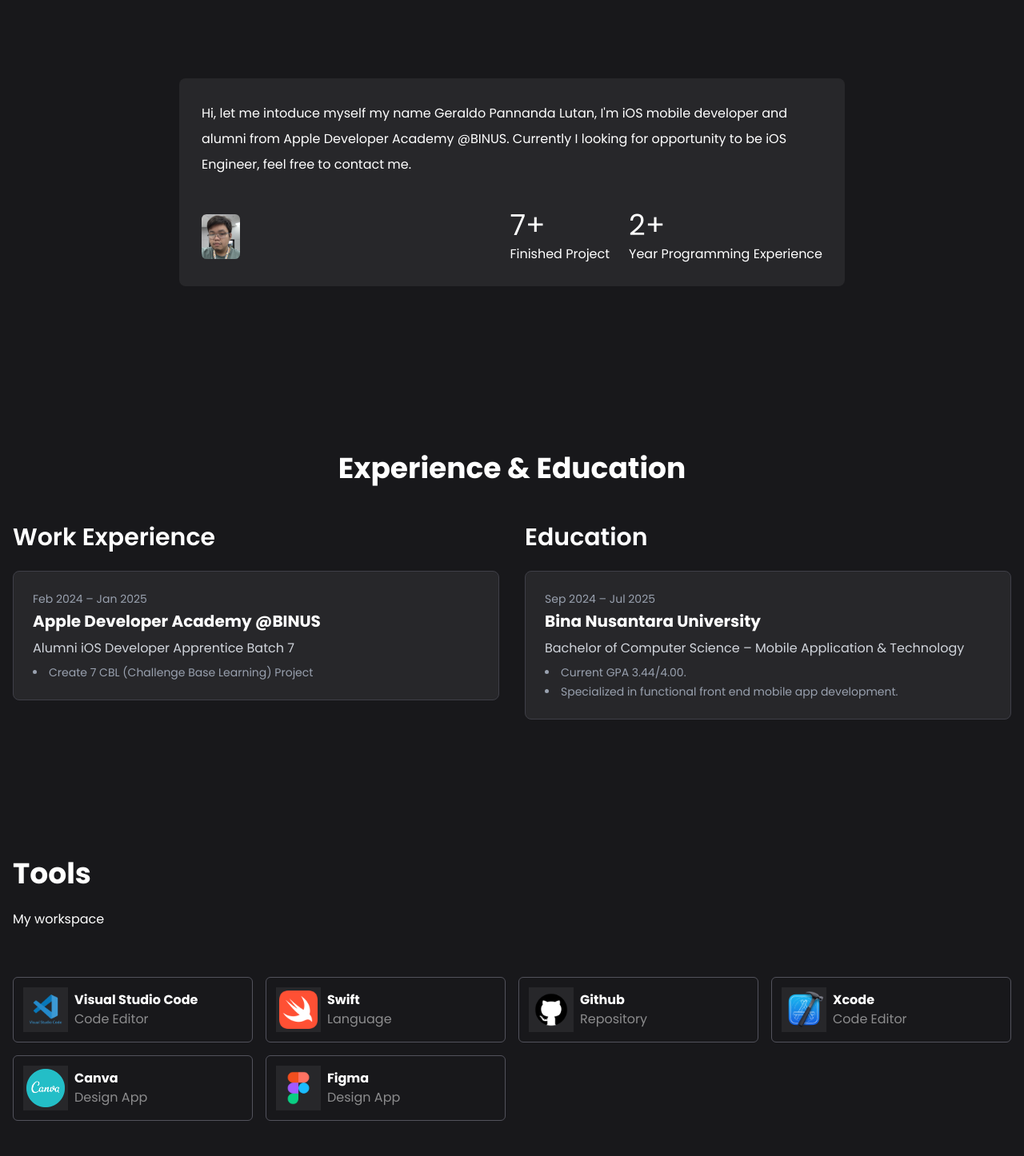
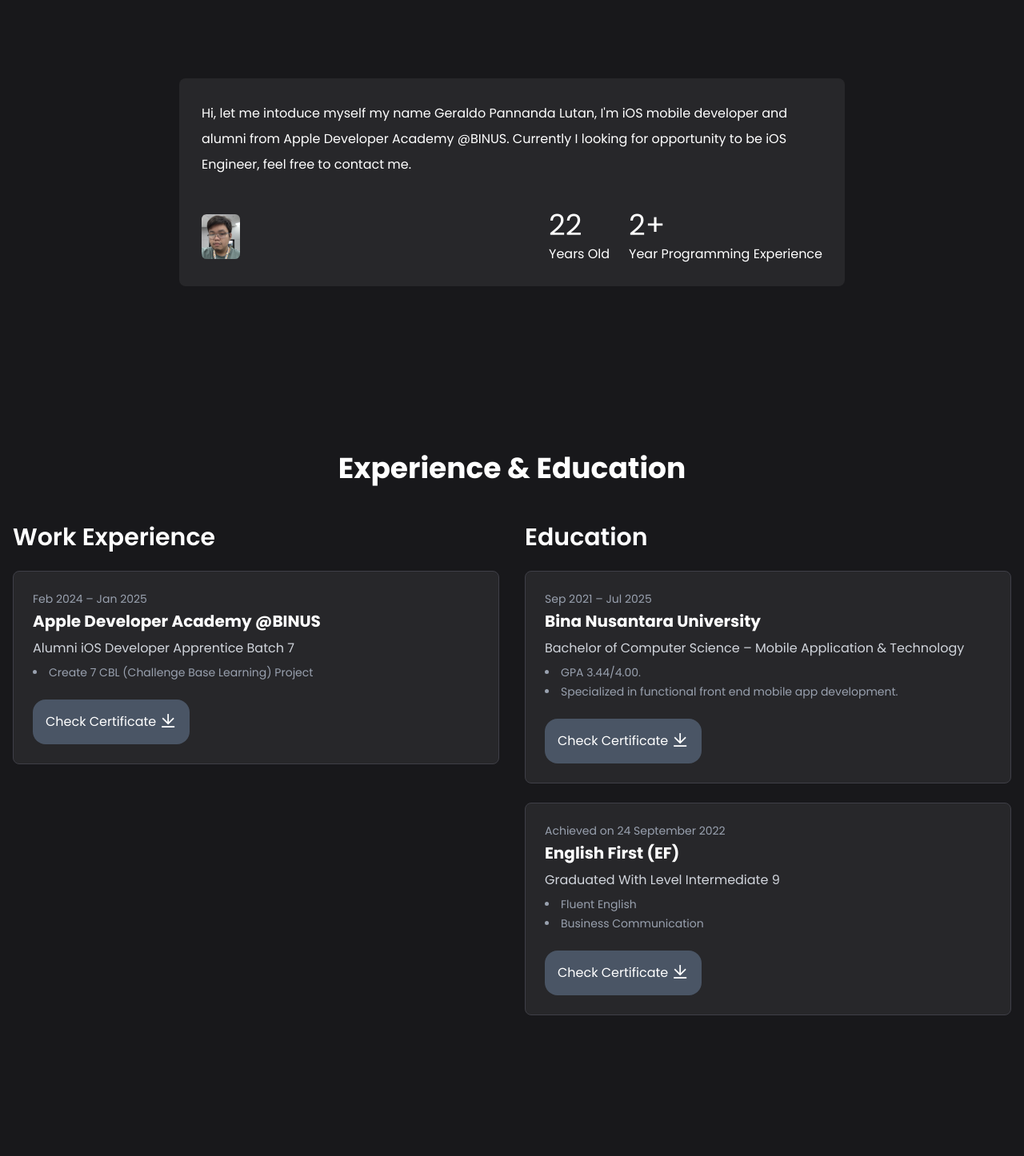
Before and after one commit to legendsnote/webporto, a React (Vite) app: page / in a window 1280 px wide. Shown: the part 726-2172 px from the top of the page at 80% size. Built offline with nearby package versions, Linux system fonts and the light colour scheme.

Commit message:
update cv

```diff
--- a/src/App.jsx
+++ b/src/App.jsx
@@ -40,7 +40,7 @@
             I have a strong interest in software engineering, particularly in mobile application development. Over the past two years, I’ve been continuously deepening my skills and remain eager to keep learning and growing in this field.
           </p>
           <div className="flex items-center sm:gap-4 gap-2">
-            <a href="https://drive.google.com/file/d/1ESl8ySX2YeNDL39riFlhEIoOF9ULmY4F/view?usp=sharing" className="bg-gray-600 p-4 rounded-2xl hover:bg-gray-500">Download CV <i className="ri-download-line ri-lg"></i> </a>
+            <a href="https://drive.google.com/file/d/1XV1pJx1H4ke5SbKl9xpRAZhixu0zeeUH/view?usp=sharing" className="bg-gray-600 p-4 rounded-2xl hover:bg-gray-500">Download CV <i className="ri-download-line ri-lg"></i> </a>
             <a href="#project" className="bg-zinc-700 p-4 rounded-2xl hover:bg-zinc-600">See Project <i className="ri-arrow-right-line ri-lg"></i> </a>
           </div>
         </div>
@@ -59,9 +59,9 @@
             <div className="flex items-center gap-6">
               <div>
                 <h1 className="text-4xl mb-1  ">
-                  7<span className=" ">+</span>
+                  22
                 </h1>
-                <p>Finished Project</p>
+                <p>Years Old</p>
               </div>
               <div>
                 <h1 className="text-4xl mb-1  ">
@@ -89,6 +89,8 @@
                 <ul className="list-disc list-inside mt-2 text-gray-400 text-sm space-y-1">
                   <li>Create 7 CBL (Challenge Base Learning) Project</li>
                 </ul>
+                <br></br>
+                <a href="https://drive.google.com/file/d/18CRFaN6IBdcYrTfRe5rkcA1djPa7CSog/view?usp=sharing" target="_blank" rel="noopener noreferrer" className="bg-gray-600 p-4 rounded-2xl hover:bg-gray-500 inline-block">Check Certificate <i className="ri-download-line ri-lg"></i> </a>
               </div>
             </div>
           </div>
@@ -98,13 +100,26 @@
             <h2 className="text-3xl font-semibold mb-6">Education</h2>
             <div className="space-y-6">
               <div className="p-6 bg-zinc-800 rounded-lg border border-zinc-700">
-                <p className="text-sm text-gray-400 mb-1">Sep 2024 – Jul 2025</p>
+                <p className="text-sm text-gray-400 mb-1">Sep 2021 – Jul 2025</p>
                 <h3 className="text-xl font-bold">Bina Nusantara University</h3>
                 <p className="mt-2 text-gray-300">Bachelor of Computer Science – Mobile Application & Technology</p>
                 <ul className="list-disc list-inside mt-2 text-gray-400 text-sm space-y-1">
-                  <li>Current GPA 3.44/4.00.</li>
+                  <li>GPA 3.44/4.00.</li>
                   <li>Specialized in functional front end mobile app development.</li>
                 </ul>
+                <br></br>
+                <a href="https://drive.google.com/file/d/1hg3MQQUxjQIBMWLeIJErxSvBrv5U1AIr/view?usp=sharing" target="_blank" rel="noopener noreferrer" className="bg-gray-600 p-4 rounded-2xl hover:bg-gray-500 inline-block">Check Certificate <i className="ri-download-line ri-lg"></i> </a>
+              </div>
+              <div className="p-6 bg-zinc-800 rounded-lg border border-zinc-700">
+                <p className="text-sm text-gray-400 mb-1">Achieved on 24 September 2022</p>
+                <h3 className="text-xl font-bold">English First (EF)</h3>
+                <p className="mt-2 text-gray-300">Graduated With Level Intermediate 9</p>
+                <ul className="list-disc list-inside mt-2 text-gray-400 text-sm space-y-1">
+                  <li>Fluent English</li>
+                  <li>Business Communication</li>
+                </ul>
+                 <br></br>
+                <a href="https://drive.google.com/file/d/1zGQLB6h2rfPqdUoh9VyyobCSj7-2Zxxt/view?usp=sharing" target="_blank" rel="noopener noreferrer" className="bg-gray-600 p-4 rounded-2xl hover:bg-gray-500 inline-block">Check Certificate <i className="ri-download-line ri-lg"></i> </a>
               </div>
             </div>
           </div>
--- a/src/data.js
+++ b/src/data.js
@@ -102,8 +102,9 @@
     nama: "Criminal Crew",
     desk: "Pastime Multipeer 2 - 6 people teamwork game bank robbery theme, that rely on team work and communication.",
     detailedDesc: [
-      "Criminal Crew is an exciting multi-peer cooperative game for 2-6 players, centered around a thrilling bank robbery theme. Developed using Swift and UIKit, the game heavily relies on teamwork and effective communication. Inspired from Spaceteam and AmongUs",
-      "Players must collaborate to solve intricate puzzles and navigate challenges to execute the perfect heist. The game's architecture is a hybrid of MVVM and VIPER, ensuring a robust, scalable, and maintainable codebase.",
+      "Inspired by games like Spaceteam and Among Us, Criminal Crew is an exciting multi-peer cooperative game for 2-6 players, centered around a thrilling bank robbery theme. Developed using Swift and UIKit, the game heavily relies on teamwork and effective communication.",
+      "Each player received puzzle panel that different from other player with twist given instruction sometimes received by player with wrong puzzle panel so the game heavily relies on teamwork and effective communication. ",
+      "The game's architecture is a hybrid of MVVM for managing dependencies and VIPER for handling navigation via a router, ensuring a robust and scalable codebase.",
       "My Role: I was responsible for the UI Layouting and implementing the business logic for the core Cable and Card modules.",
       "During an exhibition program, our app received over 100 positive reviews in just two days, highlighting its engaging gameplay and solid performance."
     ],
```
Also changed, not shown: 2 other files (tests, documents, lock files or other folders).
